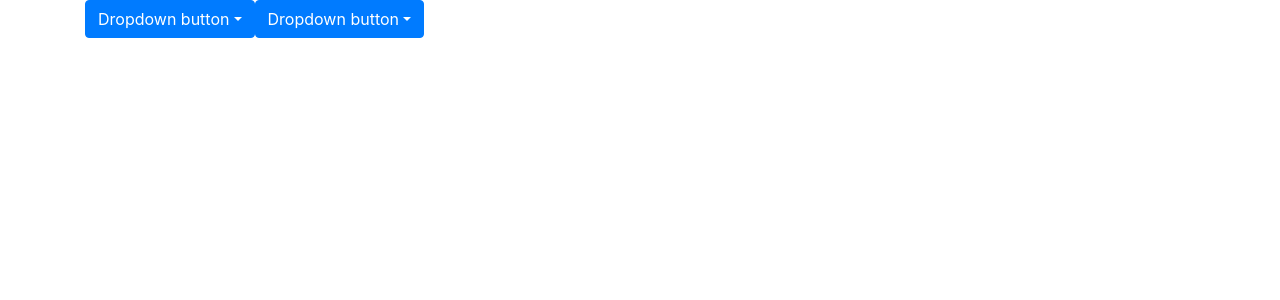
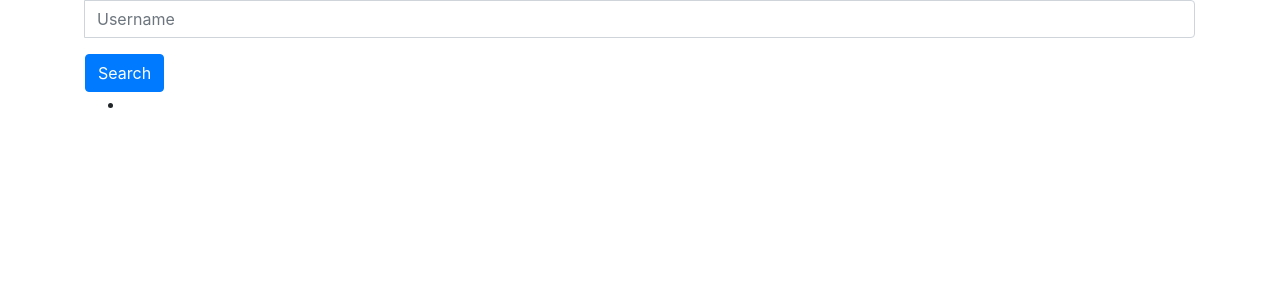
Before and after one commit to MosaKasem/kr222if-ym222bs-2dv515-assignment1, a React (Create React App) app in the folder client/: page / in a window 1280 px wide. Shown: the top 300 px of the page. Built offline with nearby package versions, Linux system fonts and the light colour scheme.

Commit message:
client can get data from server

```diff
--- a/client/src/components/Home.js
+++ b/client/src/components/Home.js
@@ -1,31 +1,46 @@
-import React, {Fragment} from 'react'
-
+import React, { Fragment, useState, useEffect } from 'react'
+import axios from 'axios'
 
 const Home = () => {
+    const [ user, setMovie ] = useState('')
+
+    const updateAccordingToUser = (e) => {
+        // console.log('event: ', e)
+        // console.log('user:  ',user)
+        fetchMovies(e)
+    }
+
+    const handleEnterKey = (e) => {
+        if(e.key === 'Enter') {
+            fetchMovies()
+        }
+    }
+
+    const fetchMovies = async (e) => {
+        console.log(e.target.value)
+        try {
+            const response = await axios.get(`/ratings/${e.target.value}`);
+            console.log(response);
+          } catch (error) {
+            console.error(error);
+          }
+    }
+
     return (
         <Fragment>
            <form>
-               <div>
-               <div className="dropdown">
-                    <button className="btn btn-primary dropdown-toggle" type="button" id="dropdownMenuButton" data-toggle="dropdown" aria-haspopup="true" aria-expanded="false">
-                        Dropdown button
-                    </button>
-                    <div className="dropdown-menu" aria-labelledby="dropdownMenuButton">
-                        <a className="dropdown-item" href="#">Action</a>
-                        <a className="dropdown-item" href="#">Another action</a>
-                        <a className="dropdown-item" href="#">Something else here</a>
+               <div className="input-group mb-3">
+                    <div className="input-group-prepend">
                     </div>
-                    <button className="btn btn-primary dropdown-toggle" type="button" id="dropdownMenuButton" data-toggle="dropdown" aria-haspopup="true" aria-expanded="false">
-                        Dropdown button
-                    </button>
-                    <div className="dropdown-menu" aria-labelledby="dropdownMenuButton">
-                        <a className="dropdown-item" href="#">Action</a>
-                        <a className="dropdown-item" href="#">Another action</a>
-                        <a className="dropdown-item" href="#">Something else here</a>
-                    </div>
-                    </div>
-               </div>
+                    <input type="text" value={user} onChange={updateAccordingToUser} onKeyPress={handleEnterKey} className="form-control" placeholder="Username" aria-label="Username" aria-describedby="basic-addon1" />
+                </div>
+                <button type="button" className="btn btn-primary">Search</button>
             </form>
+            <ul>
+                <li>
+
+                </li>
+            </ul>
         </Fragment>
     )
 }
```
